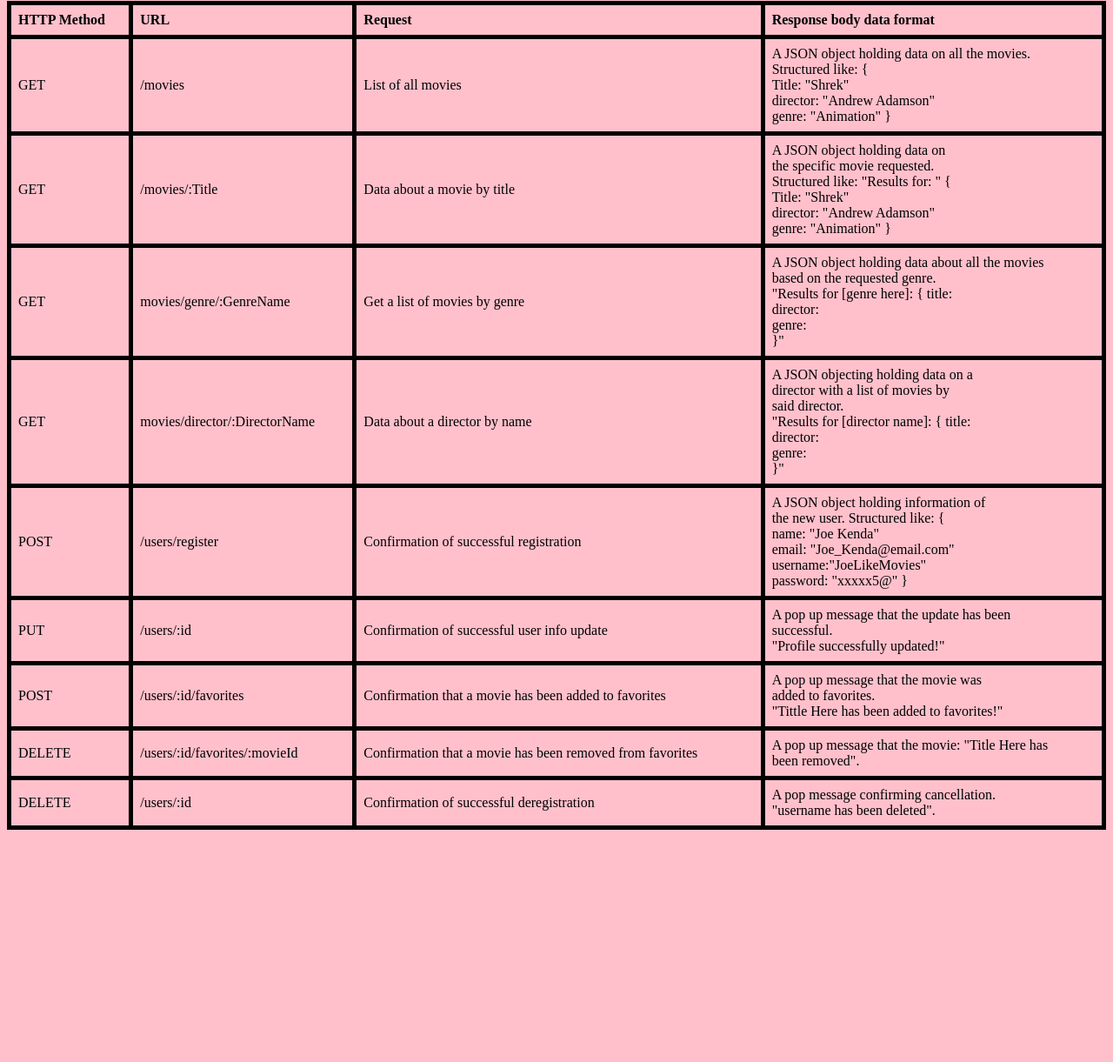
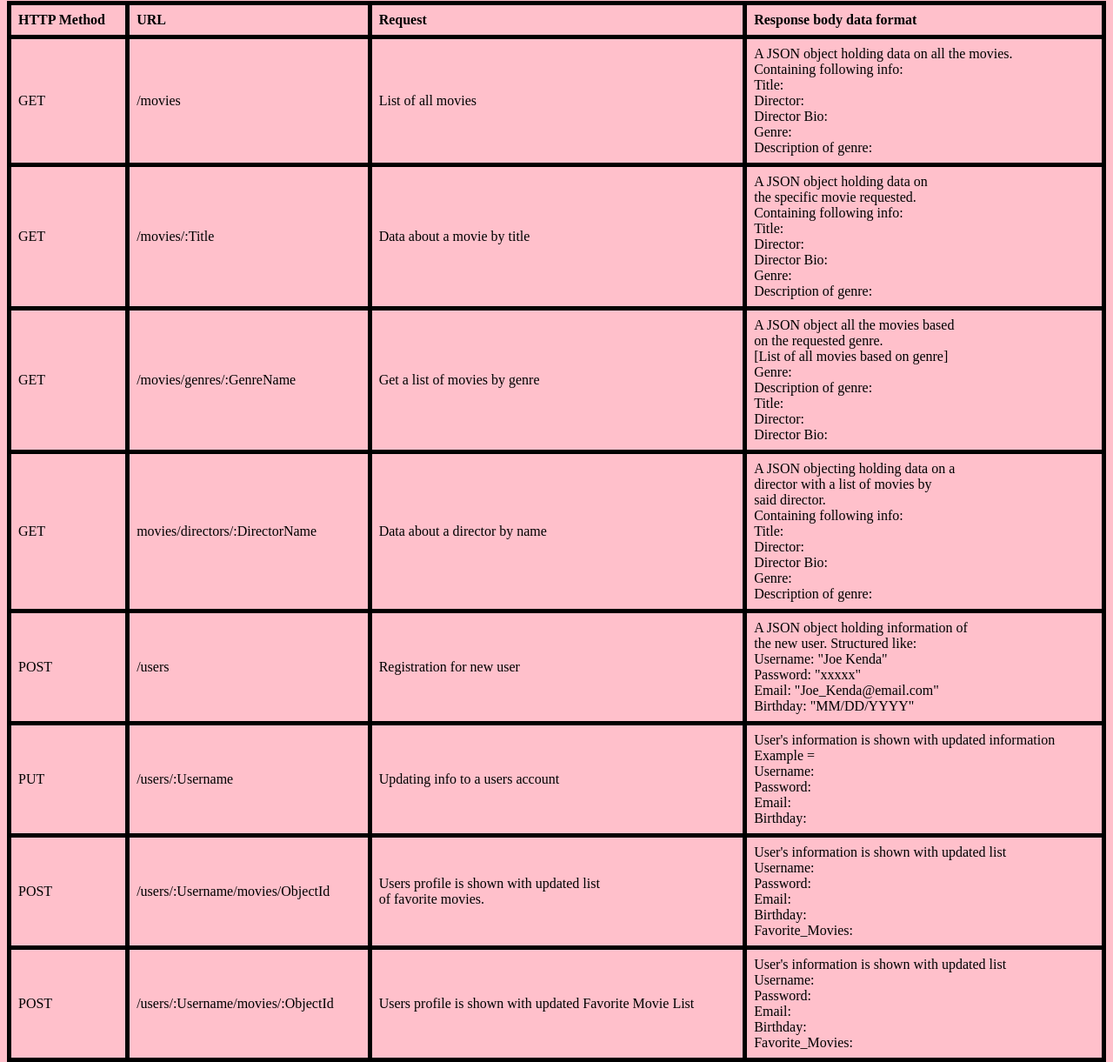
Before and after one commit to yungflare/movie_api, a website: page public/documentation.html in a window 1280 px wide. Shown: the part 79-1300 px from the top of the page at 87% size. Before the commit the page ends 1041 px from the top, so only its background shows below. Drawn offline with Linux system fonts and the light colour scheme.

Commit message:
Updated documentation file
Added new path's to HTTP methods
Added more accurate info to Response

```diff
--- a/public/documentation.html
+++ b/public/documentation.html
@@ -22,10 +22,13 @@
         <td>/movies</td>
         <td>List of all movies</td>
         <td>A JSON object holding data on all the movies. <br>
-        Structured like: { <br>
-            Title: "Shrek" <br>
-        director: "Andrew Adamson" <br>
-        genre: "Animation" } </td>
+        Containing following info: <br>
+        Title: <br>
+        Director: <br>
+        Director Bio: <br>
+        Genre:<br>
+        Description of genre: </td>
+
     </tr>
     <tr>
         <td>GET</td>
@@ -33,77 +36,94 @@
         <td>Data about a movie by title</td>
         <td>A JSON object holding data on <br>
         the specific movie requested. <br>
-        Structured like: "Results for: " { <br>
-        Title: "Shrek" <br>
-        director: "Andrew Adamson" <br>
-        genre: "Animation" }
+        Containing following info: <br>
+        Title: <br>
+        Director: <br>
+        Director Bio: <br>
+        Genre:<br>
+        Description of genre:
     </td>
     </tr>
     <tr>
         <td>GET</td>
-        <td>movies/genre/:GenreName</td>
+        <td>/movies/genres/:GenreName</td>
         <td>Get a list of movies by genre </td>
-        <td>A JSON object holding data about all the movies <br>
-         based on the requested genre. <br>
-        "Results for [genre here]: {
-            title:<br>
-            director:<br>
-            genre:<br>
-        }" </td>
+        <td>A JSON object all the movies
+         based <br> on the requested genre. <br>
+         [List of all movies based on genre] <br>
+            Genre:<br>
+            Description of genre:<br>
+            Title:<br>
+            Director: <br>
+            Director Bio:
+         </td>
     </tr>
     <tr>
         <td>GET</td>
-        <td>movies/director/:DirectorName</td>
+        <td>movies/directors/:DirectorName</td>
         <td>Data about a director by name</td>
         <td>A JSON objecting holding data on a <br>
         director with a list of movies by <br>
     said director.<br>
-    "Results for [director name]: {
-        title: <br>
-        director: <br>
-        genre: <br>
-    }"</td>
+    Containing following info: <br>
+    Title: <br>
+    Director: <br>
+    Director Bio: <br>
+    Genre:<br>
+    Description of genre:
+    </td>
     </tr>
     <tr>
         <td>POST</td>
-        <td>/users/register</td>
-        <td>Confirmation of successful registration</td>
+        <td>/users</td>
+        <td>Registration for new user</td>
         <td> A JSON object holding information of <br>
-        the new user. Structured like: { <br>
-        name: "Joe Kenda" <br>
-        email: "Joe_Kenda@email.com" <br>
-        username:"JoeLikeMovies" <br>
-        password: "xxxxx5@" } </td>
+        the new user. Structured like:  <br>
+        Username: "Joe Kenda" <br>
+        Password: "xxxxx"  <br>
+        Email: "Joe_Kenda@email.com" <br>
+        Birthday: "MM/DD/YYYY"  </td>
     </tr>
     <tr>
         <td>PUT</td>
-        <td>/users/:id</td>
-        <td>Confirmation of successful user info update</td>
-        <td> A pop up message that the update has been <br>
-        successful.<br>
-    "Profile successfully updated!"</td>
+        <td>/users/:Username</td>
+        <td>Updating info to a users account</td>
+        <td> User's information is shown with updated information <br>
+            Example = <br>
+            Username: <br>
+            Password: <br>
+            Email: <br>
+            Birthday: </td>
     </tr>
     <tr>
         <td>POST</td>
-        <td>/users/:id/favorites</td>
-        <td>Confirmation that a movie has been added to favorites</td>
-        <td> A pop up message that the movie was <br>
-        added to favorites. <br>
-    "Tittle Here has been added to favorites!"</td>
+        <td>/users/:Username/movies/ObjectId</td>
+        <td>Users profile is shown with updated list <br>
+        of favorite movies.</td>
+        <td> User's information is shown with updated list <br>
+            Username: <br>
+            Password: <br>
+            Email: <br>
+            Birthday: <br>
+            Favorite_Movies: </td>
+    </tr>
+    <tr>
+        <td>POST</td>
+        <td>/users/:Username/movies/:ObjectId</td>
+        <td>Users profile is shown with updated Favorite Movie List</td>
+        <td> User's information is shown with updated list <br>
+            Username: <br>
+            Password: <br>
+            Email: <br>
+            Birthday: <br>
+            Favorite_Movies: </td>
     </tr>
     <tr>
         <td>DELETE</td>
-        <td>/users/:id/favorites/:movieId</td>
-        <td>Confirmation that a movie has been removed from favorites</td>
-        <td> A pop up message that the movie: "Title Here has <br>
-        been removed". </td>
-    </tr>
-    <tr>
-        <td>DELETE</td>
-        <td>/users/:id</td>
+        <td>/users/:Username</td>
         <td>Confirmation of successful deregistration</td>
-        <td> A pop message confirming cancellation. <br>
-        "username has been deleted". </td>
+        <td> A message confirming cancellation. <br>
+        "username was deleted". </td>
     </tr>
 
 </table>
```
